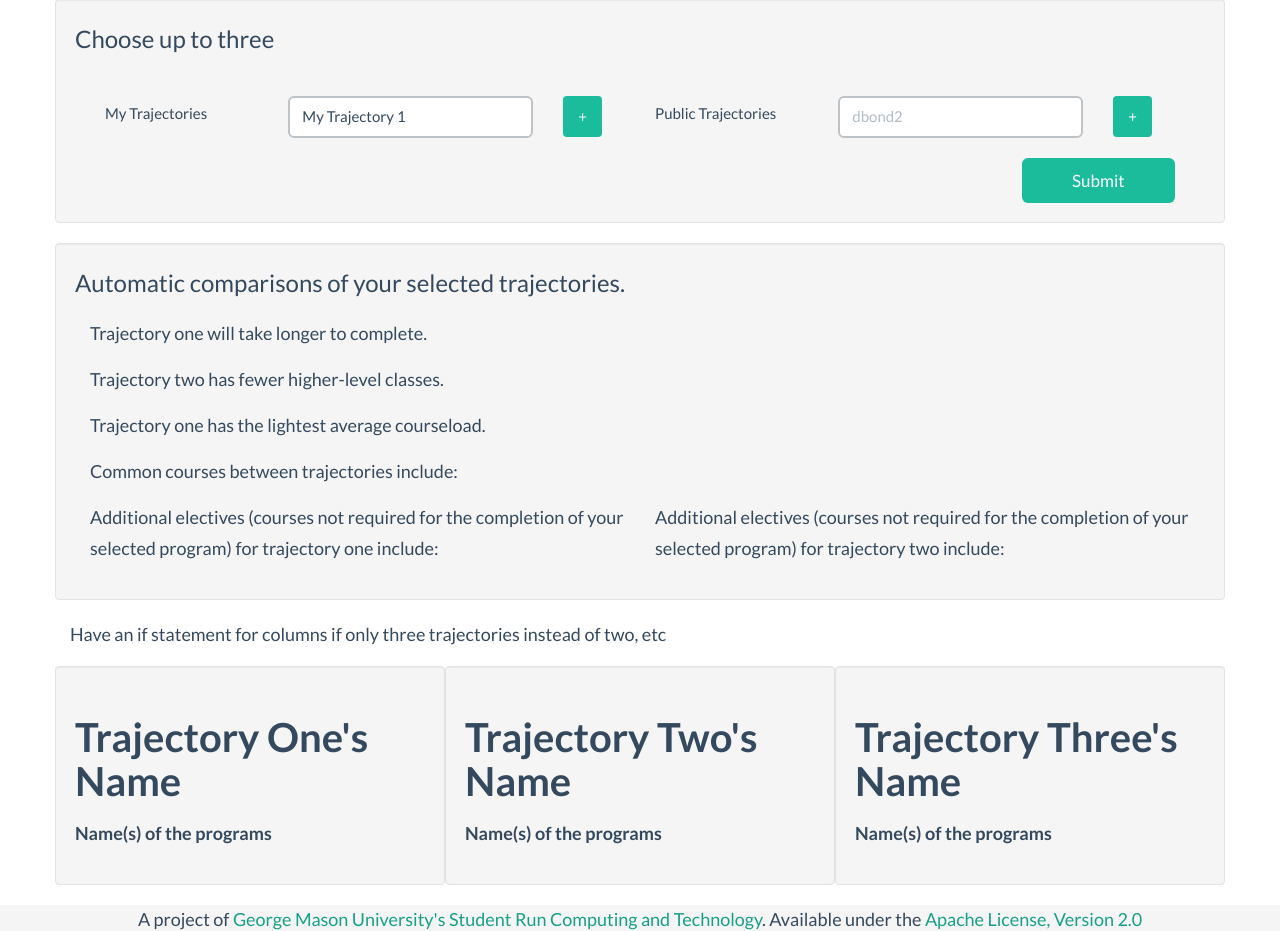
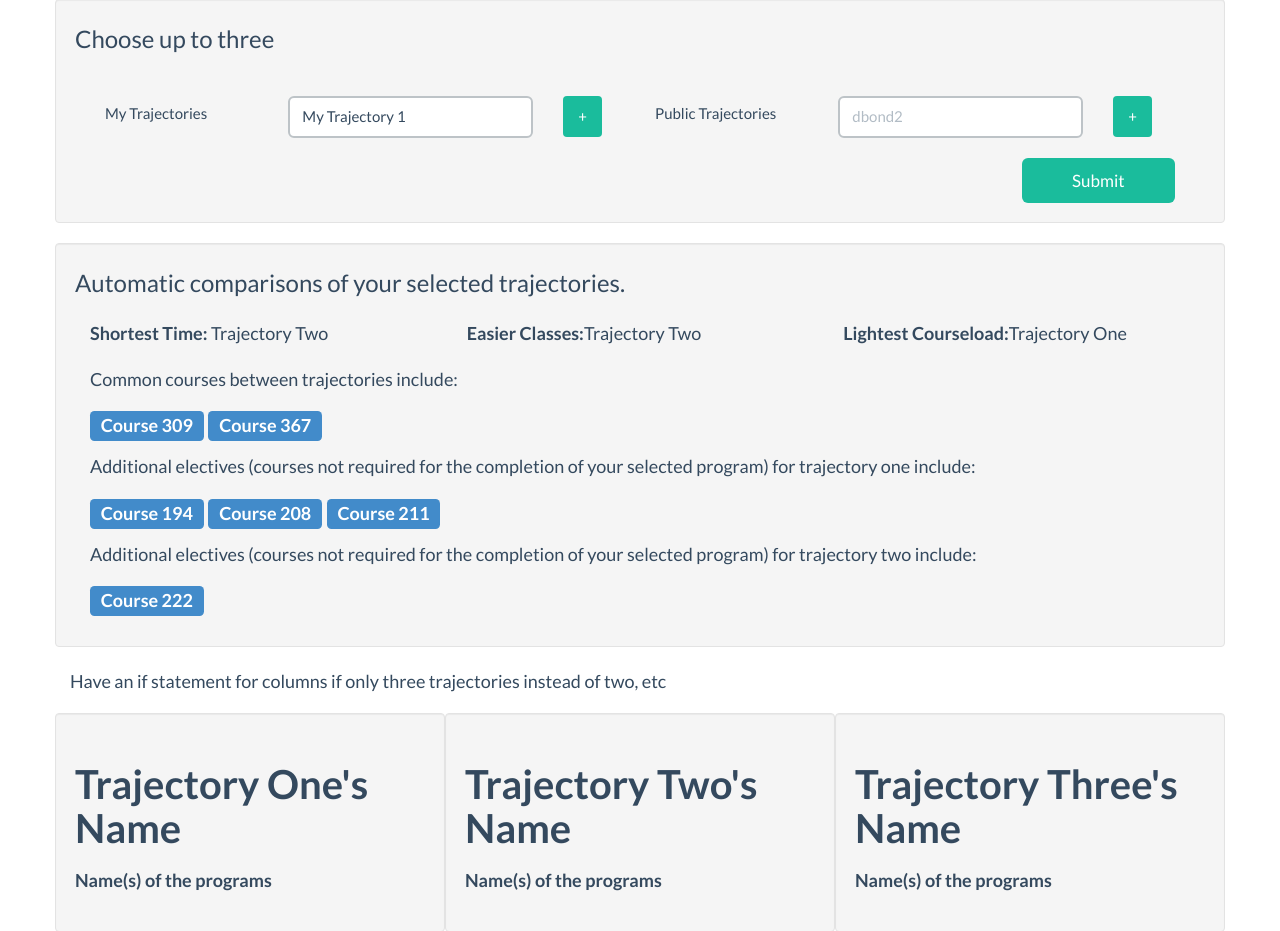
Before and after one commit to srct/advisor, a Django app: page /compare/ in a window 1280 px wide. Shown: the part 254-1185 px from the top of the page. Run offline with Django 3.2, Linux system fonts and the light colour scheme; some libraries are stand-ins or nearby versions.

Commit message:
made surface hardcoded changes, to be used fo' realz at a later date

```diff
--- a/advisor/compare/templates/compare.html
+++ b/advisor/compare/templates/compare.html
@@ -59,26 +59,34 @@ Compare | YourSchool Advisor
 
 <div class="row well">
   <legend>Automatic comparisons of your selected trajectories.</legend>
+  <div class="col-md-4">
+    <!-- <p><strong><button type="button" class="btn btn-default" data-container="body" data-toggle="popover" data-placement="top" data-content="The fewest semesters to complete.">Shortest Time</button></strong>Trajectory 2</p> -->
+  <p><strong>Shortest Time:</strong> Trajectory Two</p>
+  </div>
+  <div class="col-md-4">
+    <p><strong>Easier Classes:</strong>Trajectory Two</p>
+  <!-- fewer higher level classes -->
+  </div>
+  <div class="col-md-4">
+    <p><strong>Lightest Courseload:</strong>Trajectory One</p>
+  </div>
+  <div class="col-md-6">
+    <p>Common courses between trajectories include:</p>
+    <h6><span class="label label-primary">Course 309</span>
+    <span class="label label-primary">Course 367</span></h6>
+  </div>
   <div class="col-md-12">
-    <p>Trajectory one will take longer to complete.</p>
-    <p>Trajectory two has fewer higher-level classes.</p>
-    <p>Trajectory one has the lightest average courseload.</p>
-  </div>
-
-  <div class="col-md-12">
-    <p>Common courses between trajectories include:</p>
-  </div>
-
-  <div class="col-md-6">
     <p>Additional electives (courses not required for the completion of your
     selected program) for trajectory one include:</p>
+    <h6><span class="label label-primary">Course 194</span>
+    <span class="label label-primary">Course 208</span>
+    <span class="label label-primary">Course 211</span></h6>
   </div>
-
-  <div class="col-md-6">
+  <div class="col-md-12">
     <p>Additional electives (courses not required for the completion of your
     selected program) for trajectory two include:</p>
+    <h6><span class="label label-primary">Course 222</span></h6>
   </div>
-
 </div>
 
 <p>Have an if statement for columns if only three trajectories instead of two, etc</p>
```
